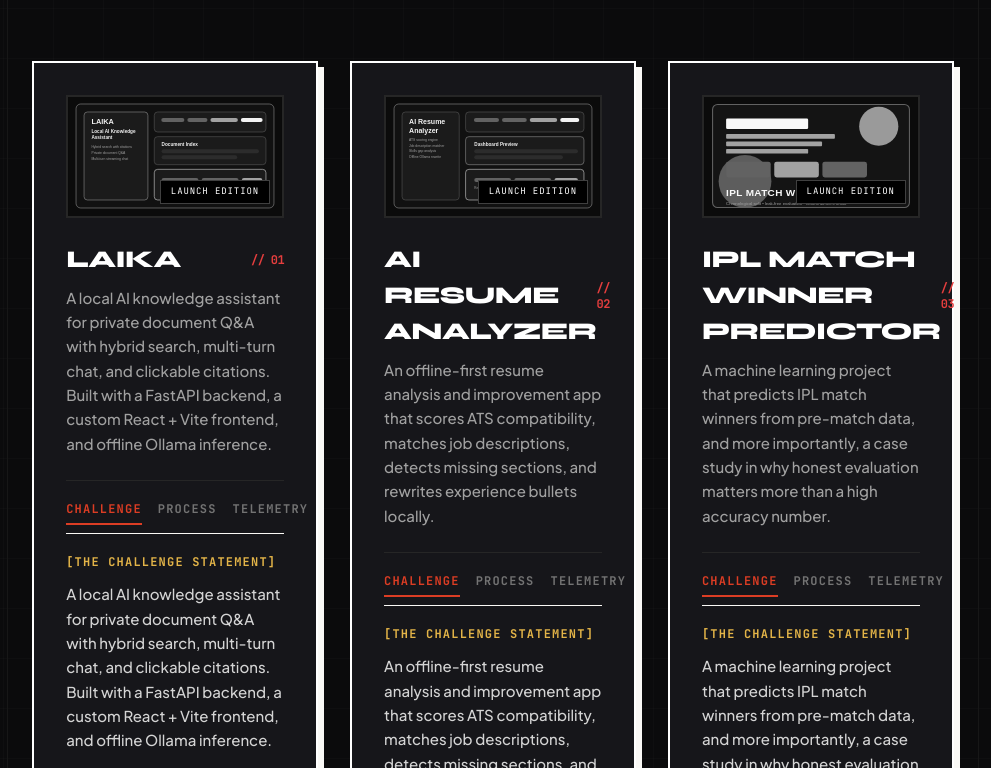
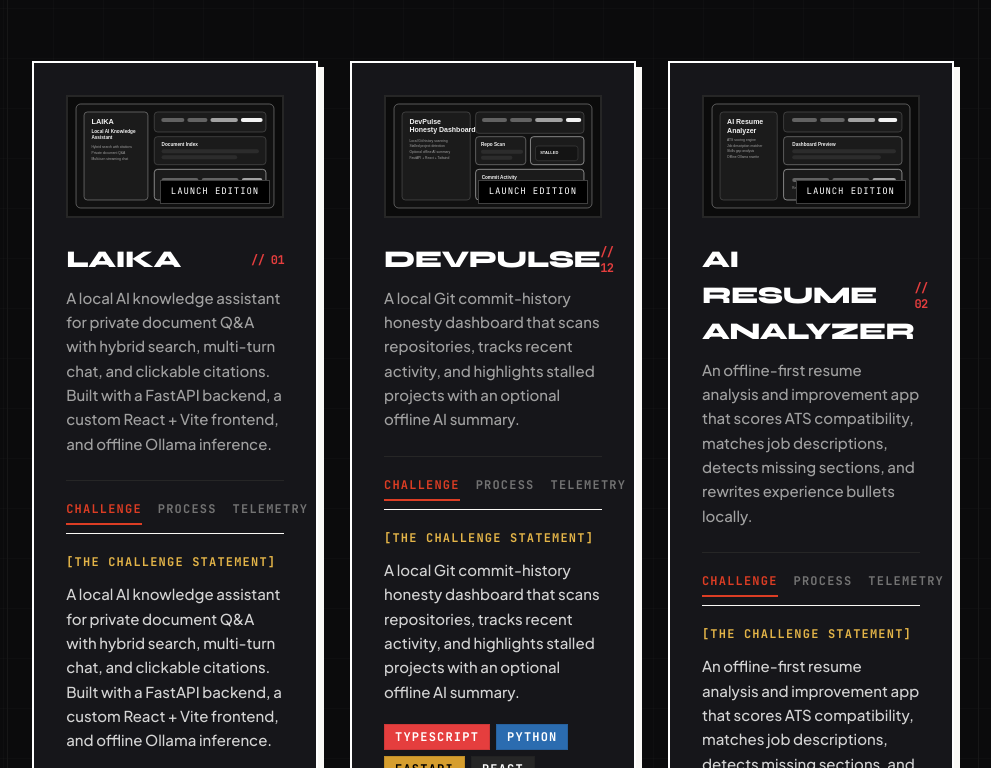
Before and after one commit to Yanshu04/portfolio, a React (Vite) app: page / in a window 1280 px wide. Shown: the part 1092-1860 px from the top of the page, without its empty margins (147-1138 px from the left). Built offline with nearby package versions, Linux system fonts and the light colour scheme.

Commit message:
Add DevPulse project to portfolio

```diff
--- a/src/components/ProjectCard.tsx
+++ b/src/components/ProjectCard.tsx
@@ -4,9 +4,10 @@ import { Project } from "../types";
 import CaseStudy from "./CaseStudy";
 
 const PROJECT_INDEX: Record<string, string> = {
+  devpulse: "12",
   laika: "01",
   "ai-resume-analyzer": "02",
-  "ipl-predication": "03",
+  "ipl-predication": "01",
   "ar-sketch": "04",
   "house-predictor": "05",
   vaani: "06",
--- a/src/data.ts
+++ b/src/data.ts
@@ -1,6 +1,7 @@
 import { Project, SkillCategory } from "./types";
 
 export const PROJECTS: Project[] = [
+
   {
     id: "laika",
     title: "LAIKA",
@@ -18,6 +19,25 @@ export const PROJECTS: Project[] = [
       { label: "Search Modes", value: "Hybrid / Vector / Keyword" },
       { label: "Backend Stack", value: "FastAPI + ChromaDB + SQLite FTS5" },
       { label: "LLM Layer", value: "Local Ollama (qwen2.5:3b)" }
+    ]
+  },
+  {
+    id: "devpulse",
+    title: "DevPulse",
+    description: "A local Git commit-history honesty dashboard that scans repositories, tracks recent activity, and highlights stalled projects with an optional offline AI summary.",
+    image: "/assets/devpulse_preview.svg",
+    imageAlt: "DevPulse Git Commit History Dashboard Preview",
+    tags: ["TypeScript", "Python", "FastAPI", "React"],
+    githubUrl: "https://github.com/Yanshu04/DevPulse-MVP",
+    highlights: [
+      "Scans local repositories with GitPython to surface commit counts and recent activity.",
+      "Flags stalled projects automatically and sorts them to the top for quick review.",
+      "Supports an optional Ollama-powered status summary for blunt, local project insights."
+    ],
+    specs: [
+      { label: "Backend Stack", value: "FastAPI + GitPython + Uvicorn" },
+      { label: "Frontend Stack", value: "React + Vite + Tailwind CSS" },
+      { label: "AI Layer", value: "Optional Ollama (qwen2.5:3b)" }
     ]
   },
   {
```
Also changed, not shown: public/assets/devpulse_preview.svg (added).
